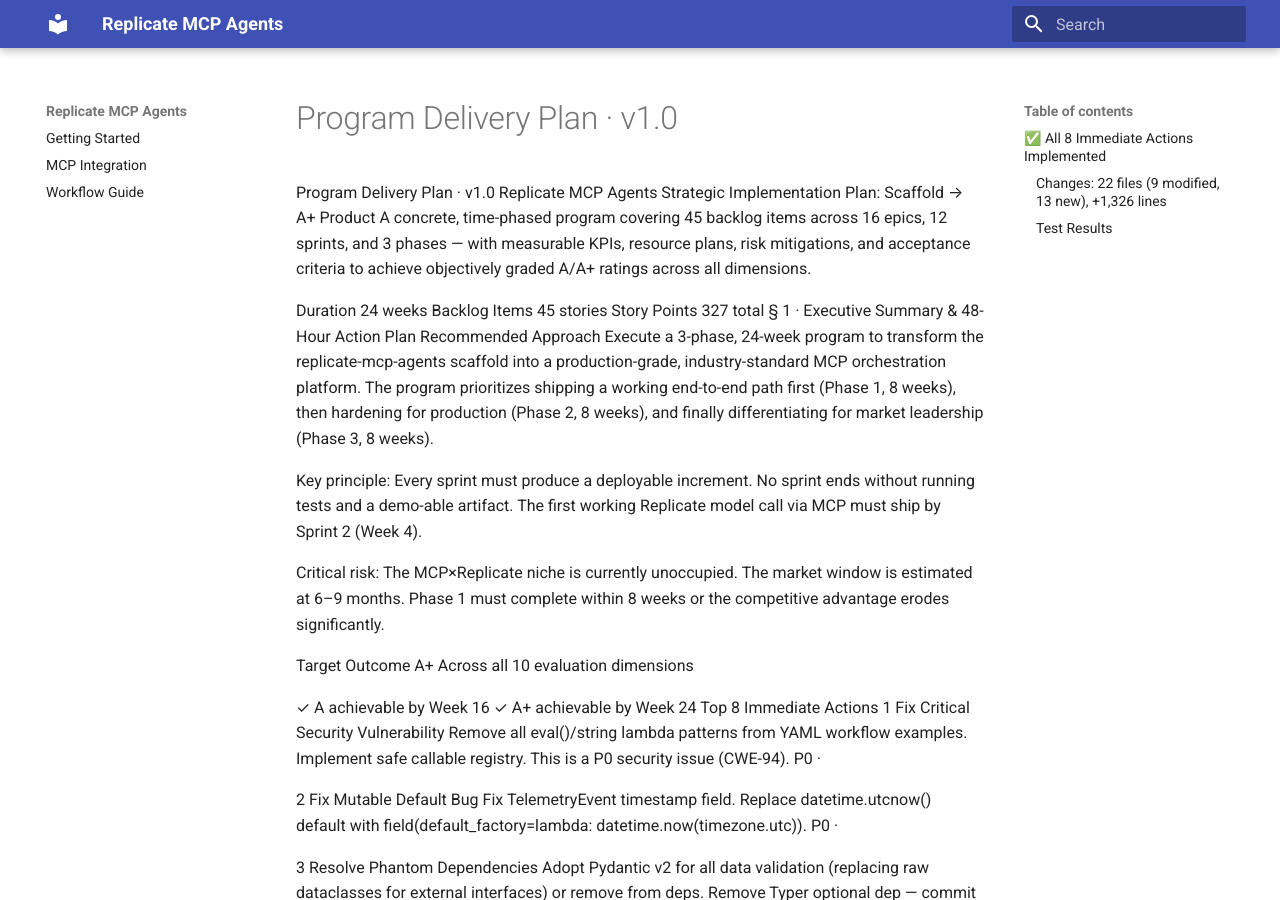
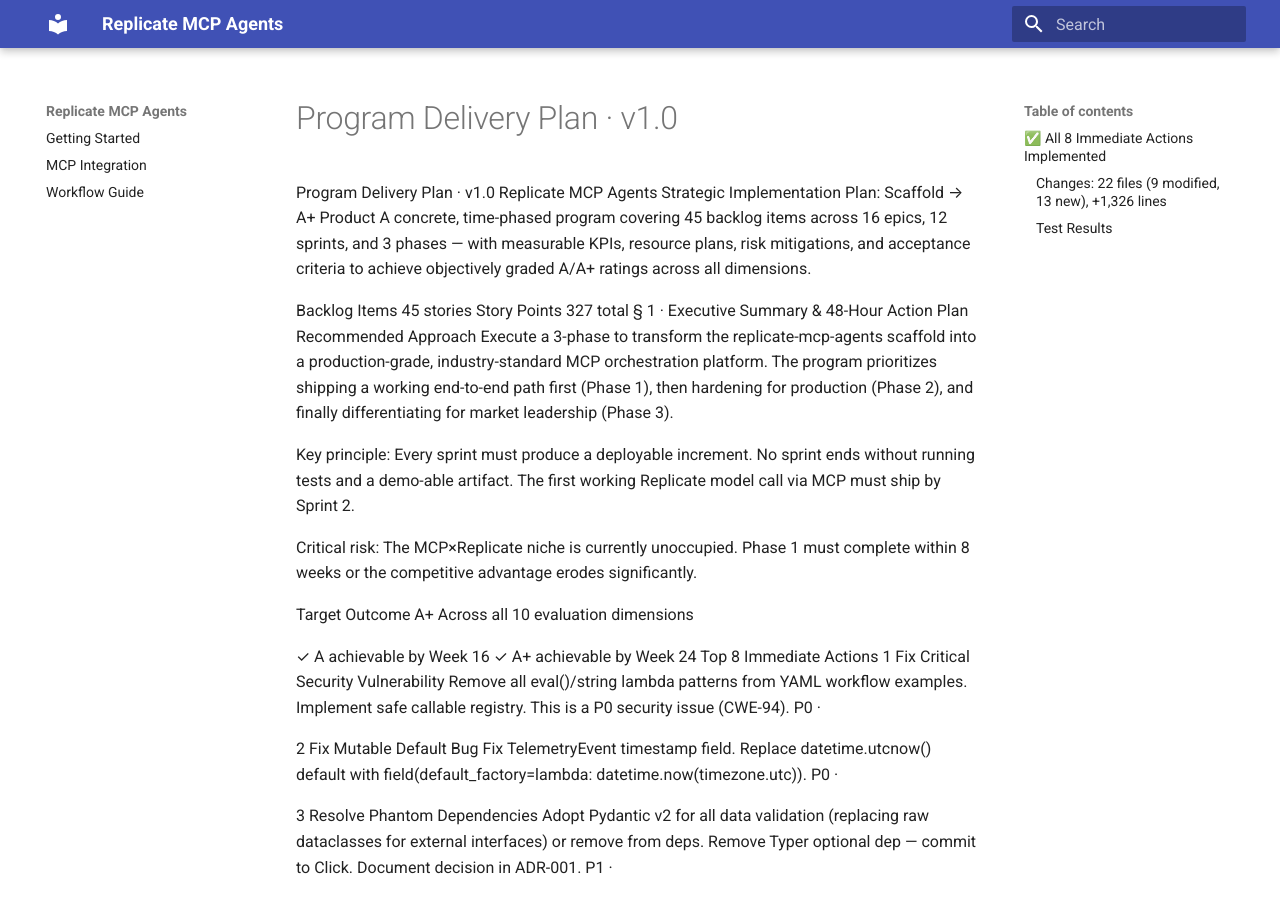
Before and after one commit to pt-act/replicate-mcp-agents, an MkDocs documentation site: the page built from docs/Program Delivery Plan · v1.0.md, in a window 1280 px wide and 900 px high. Built offline with MkDocs 1.6.1 and Material for MkDocs 9.7.7, drawn with Linux system fonts in a browser that asks for light colours.

Commit message:
Revise Program Delivery Plan for clarity and conciseness
Removed specific duration and story point details from the program delivery plan. Streamlined the description of the program phases and critical risks.

```diff
--- a/docs/Program Delivery Plan · v1.0.md
+++ b/docs/Program Delivery Plan · v1.0.md
@@ -4,19 +4,17 @@
 Strategic Implementation Plan: Scaffold → A+ Product
 A concrete, time-phased program covering 45 backlog items across 16 epics, 12 sprints, and 3 phases — with measurable KPIs, resource plans, risk mitigations, and acceptance criteria to achieve objectively graded A/A+ ratings across all dimensions.
 
-Duration
-24 weeks
 Backlog Items
 45 stories
 Story Points
 327 total
 § 1 · Executive Summary & 48-Hour Action Plan
 Recommended Approach
-Execute a 3-phase, 24-week program to transform the replicate-mcp-agents scaffold into a production-grade, industry-standard MCP orchestration platform. The program prioritizes shipping a working end-to-end path first (Phase 1, 8 weeks), then hardening for production (Phase 2, 8 weeks), and finally differentiating for market leadership (Phase 3, 8 weeks).
+Execute a 3-phase to transform the replicate-mcp-agents scaffold into a production-grade, industry-standard MCP orchestration platform. The program prioritizes shipping a working end-to-end path first (Phase 1), then hardening for production (Phase 2), and finally differentiating for market leadership (Phase 3).
 
-Key principle: Every sprint must produce a deployable increment. No sprint ends without running tests and a demo-able artifact. The first working Replicate model call via MCP must ship by Sprint 2 (Week 4).
+Key principle: Every sprint must produce a deployable increment. No sprint ends without running tests and a demo-able artifact. The first working Replicate model call via MCP must ship by Sprint 2.
 
-Critical risk: The MCP×Replicate niche is currently unoccupied. The market window is estimated at 6–9 months. Phase 1 must complete within 8 weeks or the competitive advantage erodes significantly.
+Critical risk: The MCP×Replicate niche is currently unoccupied. Phase 1 must complete within 8 weeks or the competitive advantage erodes significantly.
 
 Target Outcome
 A+
```
